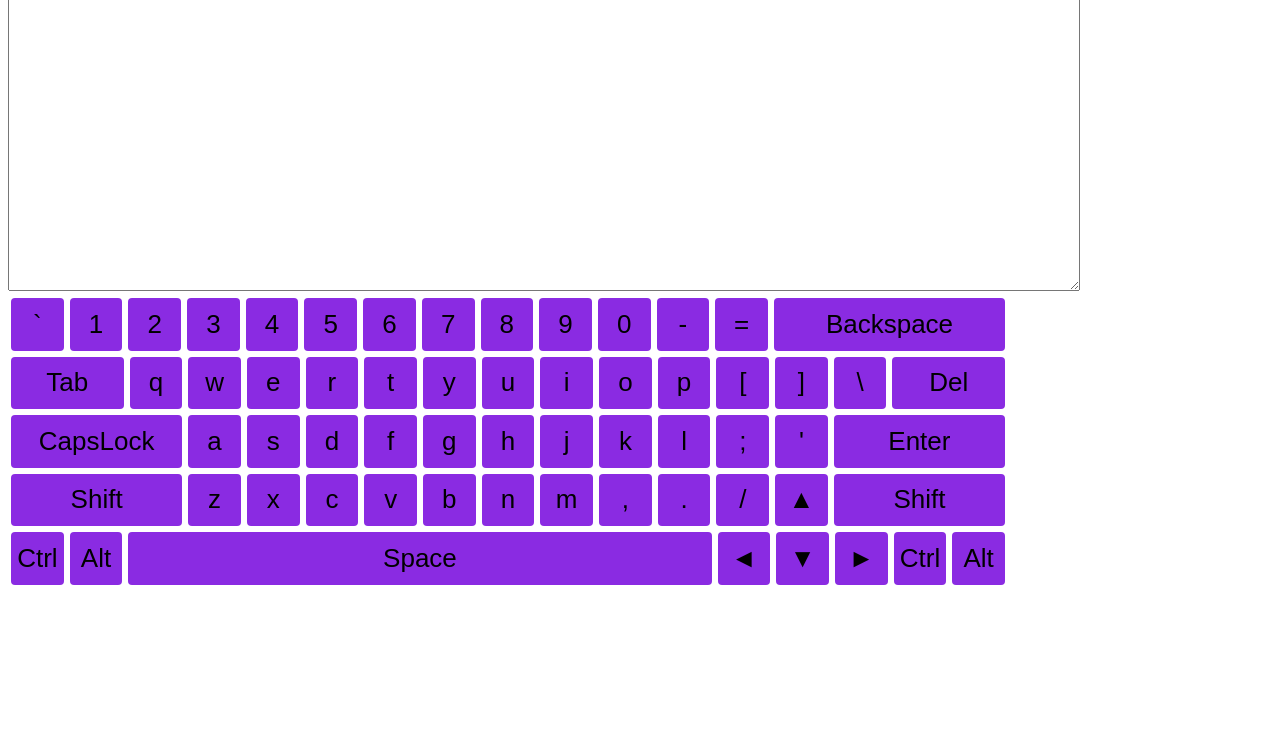
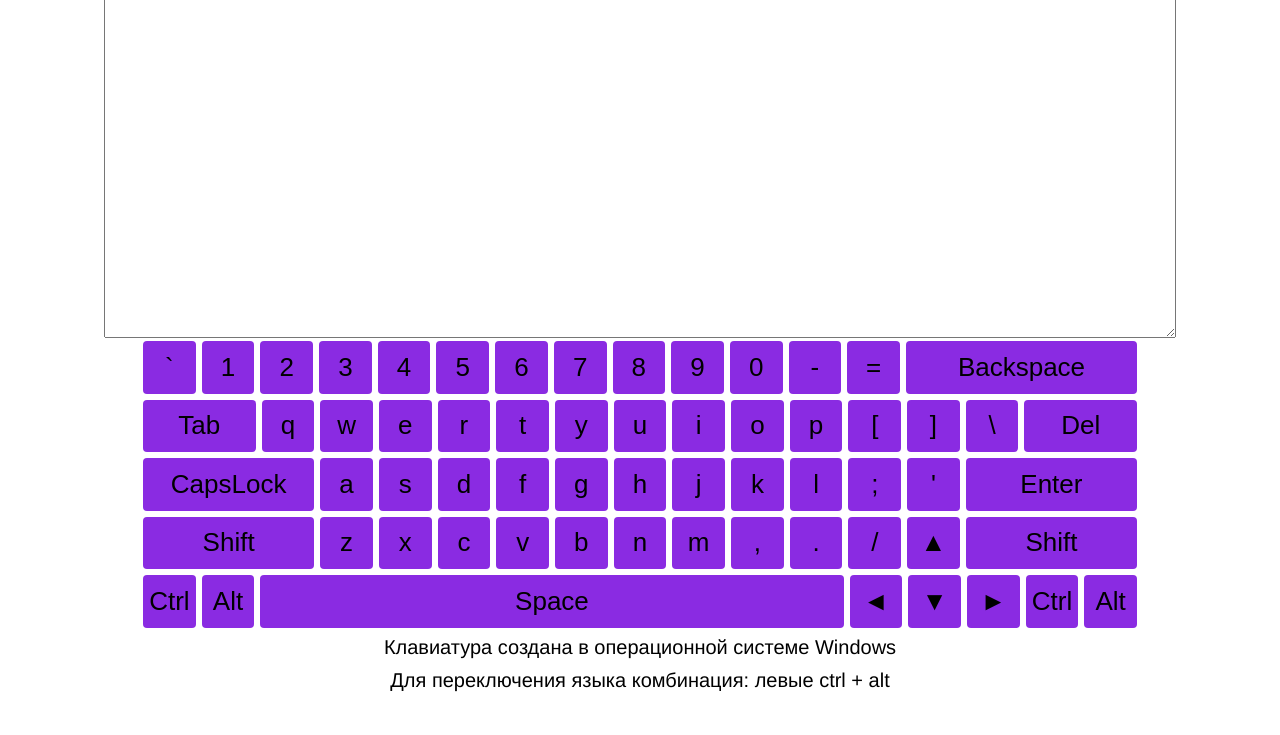
Before and after one commit to Vanyha010/Virtual-keyboard, a website with bundled scripts: page index.html in a window 1280 px wide. Shown: the part 65-800 px from the top of the page. Built offline with nearby package versions, Linux system fonts and the light colour scheme.

Commit message:
feat: add keyboard title and description

```diff
--- a/js/keyboard.js
+++ b/js/keyboard.js
@@ -24,6 +24,10 @@ class Keyboard {
     textarea.cols = 35;
     textarea.rows = 6;
     document.body.prepend(textarea);
+    const heading = document.createElement("h1");
+    heading.classList.add("heading");
+    heading.textContent = "RSS Virtual Keyboard";
+    document.body.prepend(heading);
     // Create 5 rows of keys
     for (let i = 1; i < 6; i++) {
       const row = document.createElement("div");
@@ -41,6 +45,14 @@ class Keyboard {
       // Insert keyboard with all the rows and buttons inside them into HTML body tag (buttons are empty)
       document.body.append(keyboardContainer)
     }
+    const description = document.createElement("p");
+    const langChange = document.createElement("p");
+    description.textContent = "Клавиатура создана в операционной системе Windows";
+    langChange.textContent = "Для переключения языка комбинация: левыe ctrl + alt";
+    description.classList.add("description");
+    langChange.classList.add("description");
+    document.body.append(description);
+    document.body.append(langChange);
   }
 
   initKeysValues() {
@@ -220,16 +232,6 @@ window.addEventListener('keyup', function(event){
 })
 
 
-// Фронт работ:
-// Убрать лишнюю m на клавиатуре так, чтобы сохранить нормальное расположение клавиш --- done
-// Добавить LocalStorage --- done
-// Добавить клики по клавиатуре (Боже, за что?????)
-// Добавить сообщение о том, для какой ОС клавиатура и подписать, какая комбинация клавиш меняет раскладку
-// Опционально: линтер
-
-
-// let keyboard;
-
 function setLocalStorage() {
   if (keyboard.lang === 'en') {
     localStorage.setItem('keyboardKeys', 'keysEN');
--- a/style.css
+++ b/style.css
@@ -1,12 +1,24 @@
 .textarea {
-  /* width: 1000px;
-  height: 400px; */
+  display: block;
+  margin: 0 auto;
   font-size: 50px;
 }
 
+.heading,
+.description {
+  width: fit-content;
+  margin: 0 auto;
+  font-family: 'Helvetica';
+  padding: 5px 0;
+}
+
+.description {
+  font-size: 20px;
+}
 
 .keyboard {
   max-width: 1000px;
+  margin: 0 auto;
 }
 
 .keyboard__key {
```
